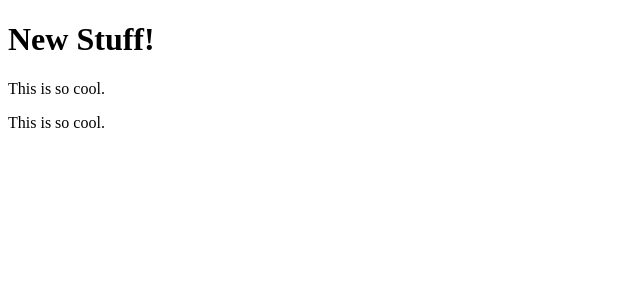
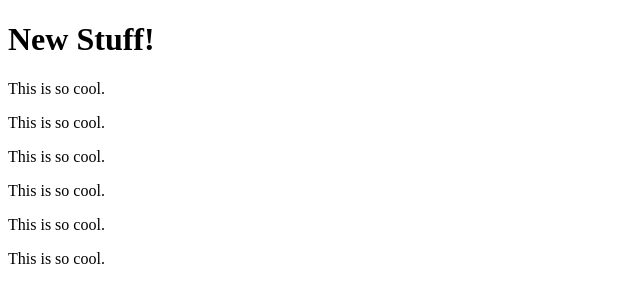
Before and after one commit to FED22M/html-css-lektioner, a plain HTML site: page new-stuff.html in a window 1280 px wide. Shown: the whole page, without its empty margins (0-640 px from the left). Drawn offline with Linux system fonts and the light colour scheme.

Commit message:
commit the rest

```diff
--- a/new-stuff.html
+++ b/new-stuff.html
@@ -13,6 +13,10 @@
 
     <p> This is so cool.</p>
     <p> This is so cool.</p>
+    <p> This is so cool.</p>
+    <p> This is so cool.</p>
+    <p> This is so cool.</p>
+    <p> This is so cool.</p>
 
 </body>
 
```
